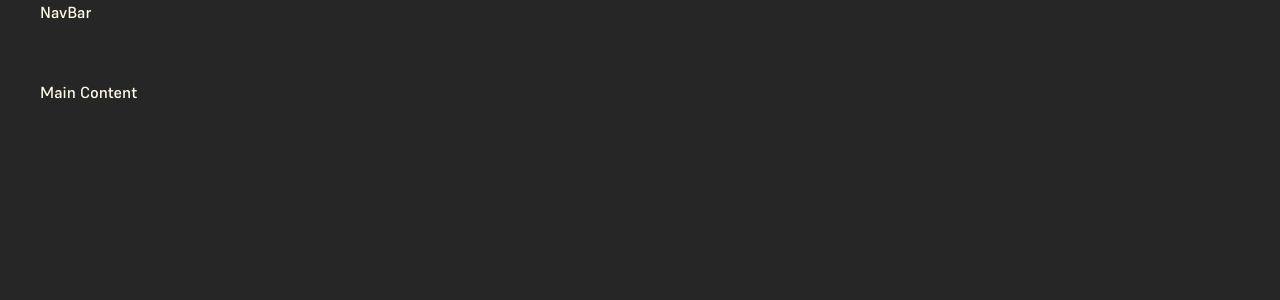
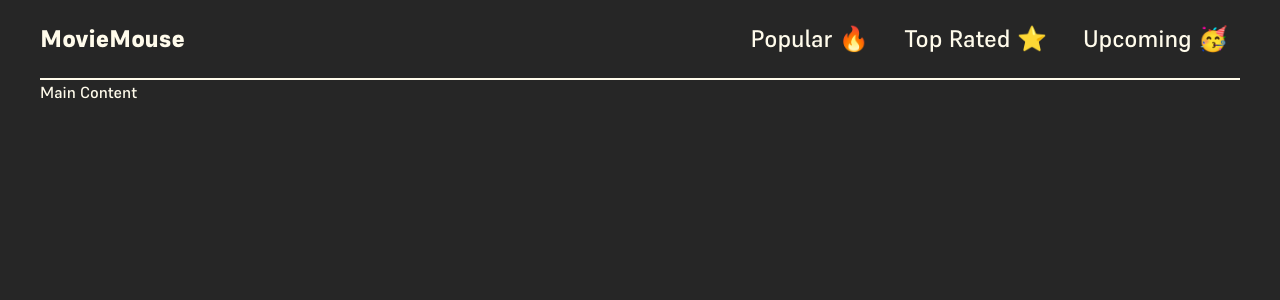
Before and after one commit to mohitchauhan-stack/Movie_Mouse, a React (Vite) app: page / in a window 1280 px wide. Shown: the top 300 px of the page. Built offline with nearby package versions, Linux system fonts and the light colour scheme.

Commit message:
built the navbar

```diff
--- a/src/App.jsx
+++ b/src/App.jsx
@@ -1,8 +1,10 @@
+import Navbar from "./components/Navbar";
+
 const App = () => {
   return (
     <div className="bg-neutral-800 h-screen text-amber-50">
       <div className="conntainer font-supreme font-medium  max-w-300 bg-neutral-800 text-amber-50 mx-auto grid grid-rows-2">
-        <nav className="navbar h-20">NavBar</nav>
+        <Navbar />
         <main className="main_content h-auto">Main Content</main>
       </div>
     </div>
--- /dev/null
+++ b/src/components/Navbar.jsx
@@ -0,0 +1,29 @@
+const Navbar = () => {
+  return (
+    <nav className="navbar h-20 flex justify-between border-b-2 items-center">
+      <h1 className="font-extrabold text-2xl cursor-pointer">MovieMouse</h1>
+      <div className="navbar_links flex gap-3 text-2xl">
+        <a
+          className="hover:bg-neutral-600 transition-all duration-300 h-fit px-3 py-1 rounded-md"
+          href=""
+        >
+          Popular 🔥
+        </a>
+        <a
+          className="hover:bg-neutral-600 transition-all duration-300 h-fit px-3 py-1 rounded-md"
+          href=""
+        >
+          Top Rated ⭐️
+        </a>
+        <a
+          className="hover:bg-neutral-600 transition-all duration-300 h-fit px-3 py-1 rounded-md"
+          href=""
+        >
+          Upcoming 🥳
+        </a>
+      </div>
+    </nav>
+  );
+};
+
+export default Navbar;
```
